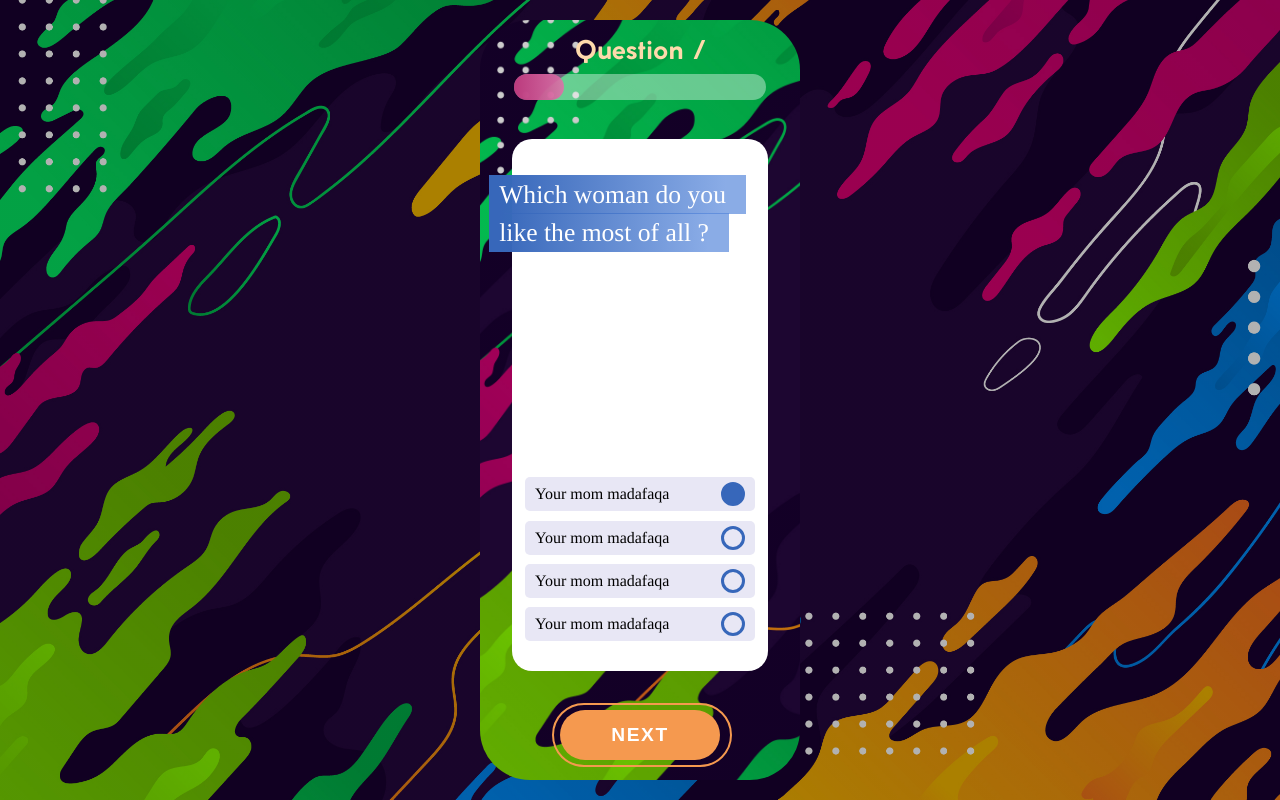
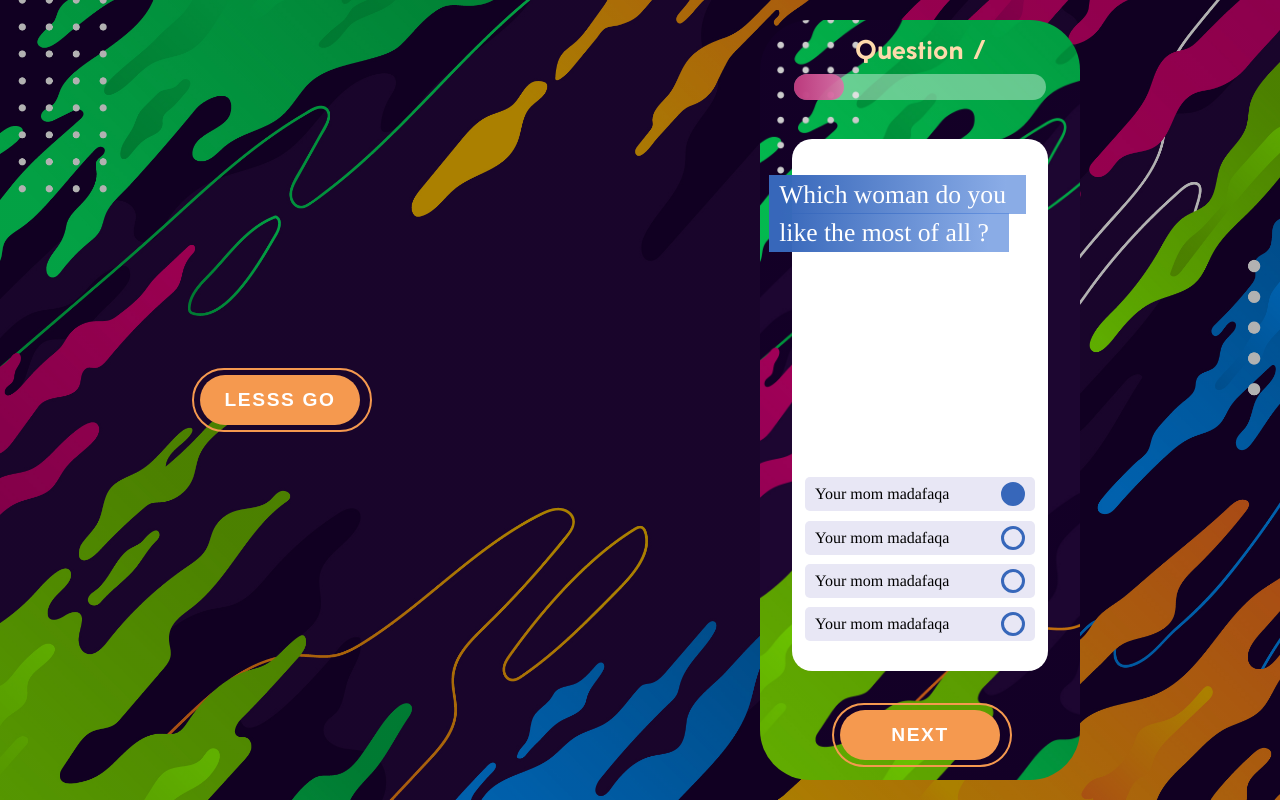
Before and after one commit to Literal-Eval/trivia_chad, a React (Create React App) app: page / in a window 1280 px wide. Built offline with nearby package versions, Linux system fonts and the light colour scheme; a web font is replaced by a local one.

Commit message:
add some fetching

```diff
--- a/src/components/buttons/next-button/NextButton.css
+++ b/src/components/buttons/HugeButton.css
@@ -1,4 +1,4 @@
-.next-btn {
+.btn-huge {
     width: 160px;
     height: 50px;
 
@@ -18,11 +18,11 @@
     cursor: pointer;
 }
 
-.next-btn p {
+.btn-huge p {
     position: relative;
 }
 
-.next-btn::before {
+.btn-huge::before {
     content: "";
     display: inline;
 
@@ -39,6 +39,6 @@
     transition: background-color 0.2s ease-out;
 }
 
-.next-btn:hover::before {
+.btn-huge:hover::before {
     background-color: #f5994f;
 }
--- /dev/null
+++ b/src/components/buttons/les-go-button/LesGoButton.tsx
@@ -0,0 +1,23 @@
+import React, { useContext, useEffect } from "react";
+import QuestionContext from "../../../context/question_context";
+import fillModel from "../../../helpers-funcs/m-fill-model";
+
+import "../HugeButton.css";
+
+const LesGoButton = (): JSX.Element => {
+    var ctx = useContext(QuestionContext);
+
+    async function handleClick() {
+        ctx.qStatus = "fetching";
+        await fillModel(ctx.questions);
+        ctx.qStatus = "fetched";
+    }
+
+    return (
+        <button onClick={handleClick} className="btn-huge next-btn">
+            <p>Lesss Go</p>
+        </button>
+    );
+};
+
+export default LesGoButton;
--- a/src/components/buttons/next-button/NextButton.tsx
+++ b/src/components/buttons/next-button/NextButton.tsx
@@ -1,10 +1,10 @@
 import React from "react";
 
-import "./NextButton.css";
+import "../HugeButton.css";
 
 const NextButton = (): JSX.Element => {
     return (
-        <button className="btn next-btn">
+        <button className="btn-huge next-btn">
             <p>Next</p>
         </button>
     );
--- a/src/components/home/Home.tsx
+++ b/src/components/home/Home.tsx
@@ -1,6 +1,7 @@
 import React from "react";
 
 import QuestionMeter from "../../containers/question-meter/QuestionMeter";
+import LesGoButton from "../buttons/les-go-button/LesGoButton";
 import NextButton from "../buttons/next-button/NextButton";
 import QuestionCard from "../question-card/QuestionCard";
 import PhoneScreen from "../screen/PhoneScreen";
@@ -9,6 +10,7 @@ import "./Home.css";
 const Home = (): JSX.Element => {
     return (
         <div className="home">
+            <LesGoButton></LesGoButton>
             <PhoneScreen>
                 <QuestionMeter></QuestionMeter>
                 <QuestionCard></QuestionCard>
--- a/src/context/QuestionContextProvider.tsx
+++ b/src/context/QuestionContextProvider.tsx
@@ -4,10 +4,11 @@ import QuestionContext from "./question_context";
 const QuestionContextProvider = (props: any): JSX.Element => {
     var [qStatusState, setQStatusState] = useState("idle");
     var [qNumberState, setQNumberState] = useState(0);
+    var [questionsState, setQuestionsState] = useState([]);
 
     return (
         <QuestionContext.Provider
-            value={{ qStatus: qStatusState, qNumber: qNumberState }}
+            value={{ qStatus: qStatusState, qNumber: qNumberState, questions: questionsState }}
         >
             {props.children}
         </QuestionContext.Provider>
--- a/src/context/question_context.ts
+++ b/src/context/question_context.ts
@@ -1,8 +1,10 @@
 import React from "react";
+import Questions from "../models/questions";
 
 const QuestionContext = React.createContext({
     qStatus: "idle",
     qNumber: 0,
+    questions: Questions,
 });
 
 export default QuestionContext;
--- /dev/null
+++ b/src/helpers-funcs/m-fetch.ts
@@ -0,0 +1,9 @@
+async function mFetch (): Promise <Object> {
+    return await fetch('https://opentdb.com/api.php?amount=10').then((response: Response) => {
+        return response.json();
+    }).then((res => {
+        return res;
+    }));
+}
+
+export default mFetch;
--- /dev/null
+++ b/src/helpers-funcs/m-fill-model.ts
@@ -0,0 +1,24 @@
+import { createContext } from "react";
+import { Question } from "../models/questions";
+import mFetch from "./m-fetch";
+
+interface QuestionInterface {
+    category: string,
+    type: string,
+    difficulty: string,
+    question: string,
+    correct_answer: string,
+    incorrect_answers: string,
+}
+
+interface FetchResult {
+    results: QuestionInterface[],
+    response_code: number,
+}
+
+async function fillModel(questions: Question[]) {
+    let data = (await mFetch() as FetchResult)['results'];
+    console.log(data);
+}
+
+export default fillModel;
--- /dev/null
+++ b/src/models/questions.ts
@@ -0,0 +1,24 @@
+class Question {
+    constructor() {
+        let correctPos = Math.ceil(Math.random() * 4) - 1;
+
+        this.correctOptionNo = correctPos;
+        this.options = [...this.incorrectOptions];
+
+        this.options.splice(correctPos, 0, this.correctOption);
+    }
+
+    title: string = "";
+    category: string = "";
+    type: string = "";
+    correctOption: string = "";
+    incorrectOptions: string = "";
+
+    options: string[] = [];
+    correctOptionNo: number = 0;
+}
+
+var Questions: Question[] = [];
+
+export default Questions;
+export { Question };
```
Also changed, not shown: 1 other file (tests, documents, lock files or other folders).
